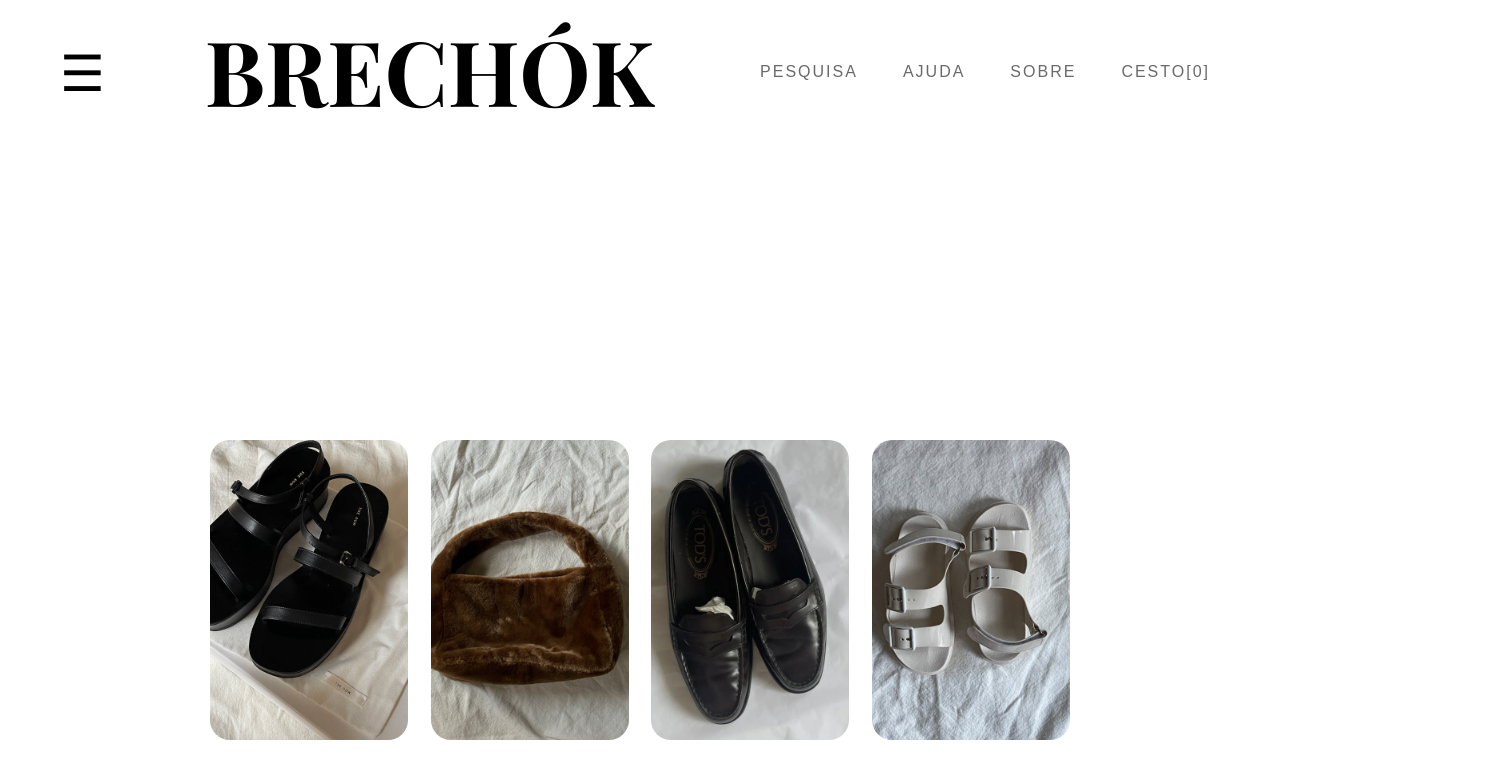
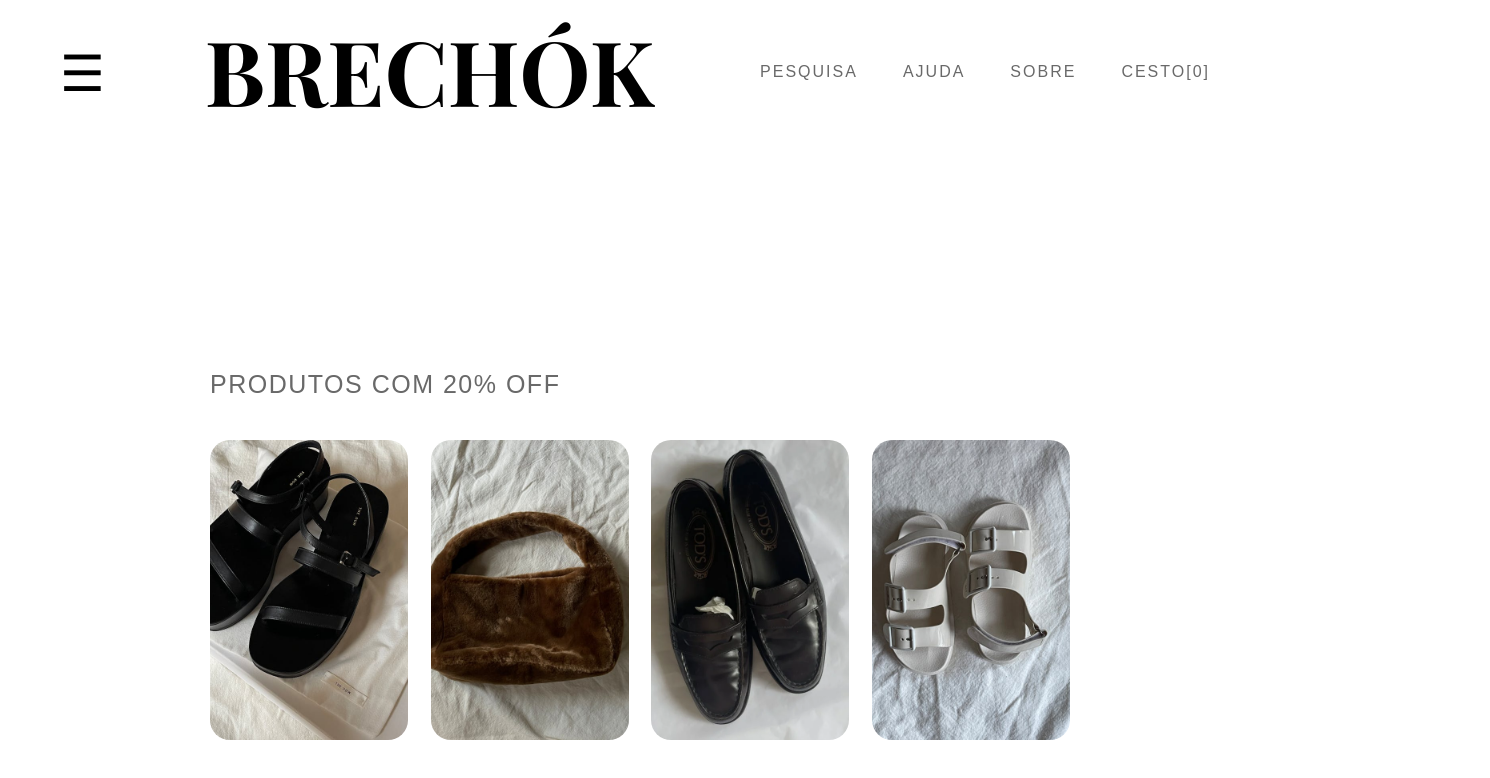
Before and after one commit to guiulerme99/Projeto-e-commerce-de-roupas, a plain HTML site: page site/index.html in a window 1280 px wide. Shown: the whole page, 1490 px wide, since content can reach past the window. Drawn offline with nearby package versions, Linux system fonts and the light colour scheme; a web font is replaced by a local one.

Commit message:
finalizando o primeiro section

```diff
--- a/site/index.html
+++ b/site/index.html
@@ -33,12 +33,14 @@
         <li><a href="">MULHER</a></li>
         <li><a href="">HOMEM</a></li>
         <li><a href="">INFANTIL</a></li>
-        <li><a href="">HOME</a></li>
-        <li><a href="">PERFUMES</a></li>
+        <li><a href="">LAR</a></li>
       </ul>
     </div>
 
     <section class="banner">
+      <header class="sub-header">
+        <a href="">PRODUTOS COM 20% OFF</a>
+      </header>
       <div class="banner-bloco">
         <img src="/Projeto-e-commerce-de-roupas/imagens/img_1.jpeg" alt="">
       </div>
--- a/site/style.css
+++ b/site/style.css
@@ -125,4 +125,22 @@ body {
 }
 .banner-bloco:hover img {
     transform: scale(1.1);
+    cursor: pointer;
 }
+.sub-header {
+    display: flex;
+    position: absolute;
+    margin-top: -70px;
+    width: 100%;
+}
+.sub-header a {
+    text-decoration: none;
+    color: dimgrey;
+    font-size: 25px;
+    letter-spacing: 1.5px;
+    font-family: Arial, Helvetica, sans-serif;
+    transition: color 0.3s ease;
+}
+.sub-header a:hover {
+    color: rgb(215, 108, 130);
+}
```
